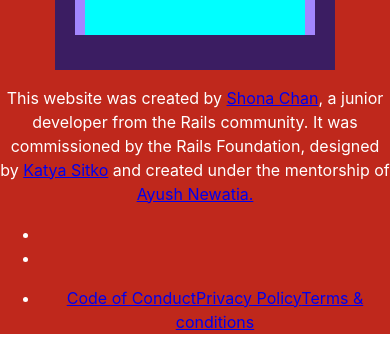
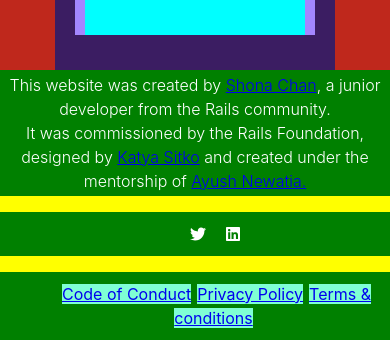
Before and after one commit to KipletingEdwin/Rails-World-2023, a React (Create React App) app: page / in a window 390 px wide. Shown: the part 4129-4482 px from the top of the page. Built offline with nearby package versions, Linux system fonts and the light colour scheme.

Commit message:
add fontawesome icons

```diff
--- a/package.json
+++ b/package.json
@@ -4,6 +4,7 @@
   "private": true,
   "dependencies": {
     "@fortawesome/fontawesome": "^1.1.8",
+    "@fortawesome/free-brands-svg-icons": "^6.4.2",
     "@fortawesome/react-fontawesome": "^0.2.0",
     "@testing-library/jest-dom": "^5.17.0",
     "@testing-library/react": "^13.4.0",
--- a/src/App.css
+++ b/src/App.css
@@ -373,6 +373,47 @@
  /* Footer */
 
  .myFooter{
+  margin: 0px 10%;
   color: white;
   line-height: 150%;
+  background-color: yellow;
  }
+
+ .myFooter p{
+  margin: 10px 20px;
+  padding: 10px 30px;
+  background-color: green;
+ }
+
+ @media screen and (max-width:830px){
+  .myFooter{
+    margin: 0px;
+  }
+
+  .myFooter p{
+    margin: 0px;
+    padding: 3px;
+    font-weight: 300;
+  }
+
+  .myFooter ul{
+    display: flex;
+    flex-direction: row;
+    background-color: green;
+    color: white;
+    text-align: center;
+    justify-content: center;
+  }
+  .myFooter ul li{
+    /* background-color: #A386FF; */
+    padding: 5px;
+    margin: 5px;
+    list-style: none;
+
+  }
+
+  .myFooter ul li a{
+    margin: 3px;
+    background-color: aquamarine;
+  }
+ }
--- a/src/components/Footer.js
+++ b/src/components/Footer.js
@@ -1,16 +1,17 @@
 import React from 'react'
 import { FontAwesomeIcon } from '@fortawesome/react-fontawesome'
+import { faLinkedin, faTwitter } from '@fortawesome/free-brands-svg-icons';
 
 function Footer() {
   return (
     <footer>
         <div className='myFooter'>
-            <p> This website was created by <a href='https://www.linkedin.com/in/shona-chan/'> Shona Chan</a>, a junior developer from the Rails community.
+            <p> This website was created by <a href='https://www.linkedin.com/in/shona-chan/'> Shona Chan</a>, a junior developer from the Rails community.<br />
                 It was commissioned by the Rails Foundation, designed by <a href='https://katya-sitko.netlify.app/'>Katya Sitko</a> and created under
                  the mentorship of <a href='https://radioactivetoy.tech/'> Ayush Newatia. </a> </p>
                  <ul>
-                    <li> <FontAwesomeIcon icon="fa-brands fa-twitter" /> </li>
-                    <li> <FontAwesomeIcon icon="fa-brands fa-twitter" /></li>
+                    <li> <FontAwesomeIcon icon={faTwitter} /> </li>
+                    <li> <FontAwesomeIcon icon={faLinkedin} /></li>
                  </ul>
                  <ul>
                     <li>
```
Also changed, not shown: 1 other file (tests, documents, lock files or other folders).
